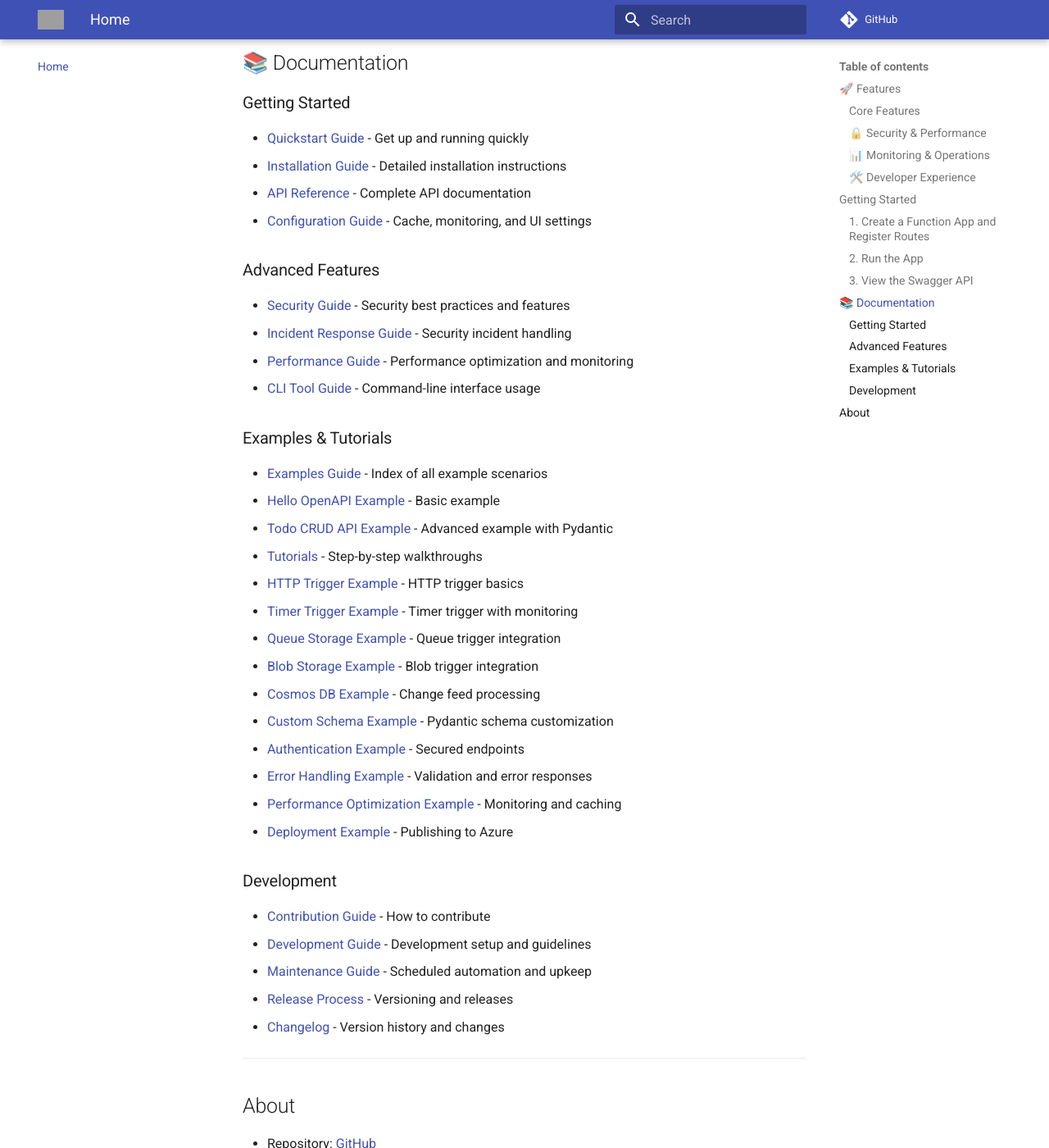
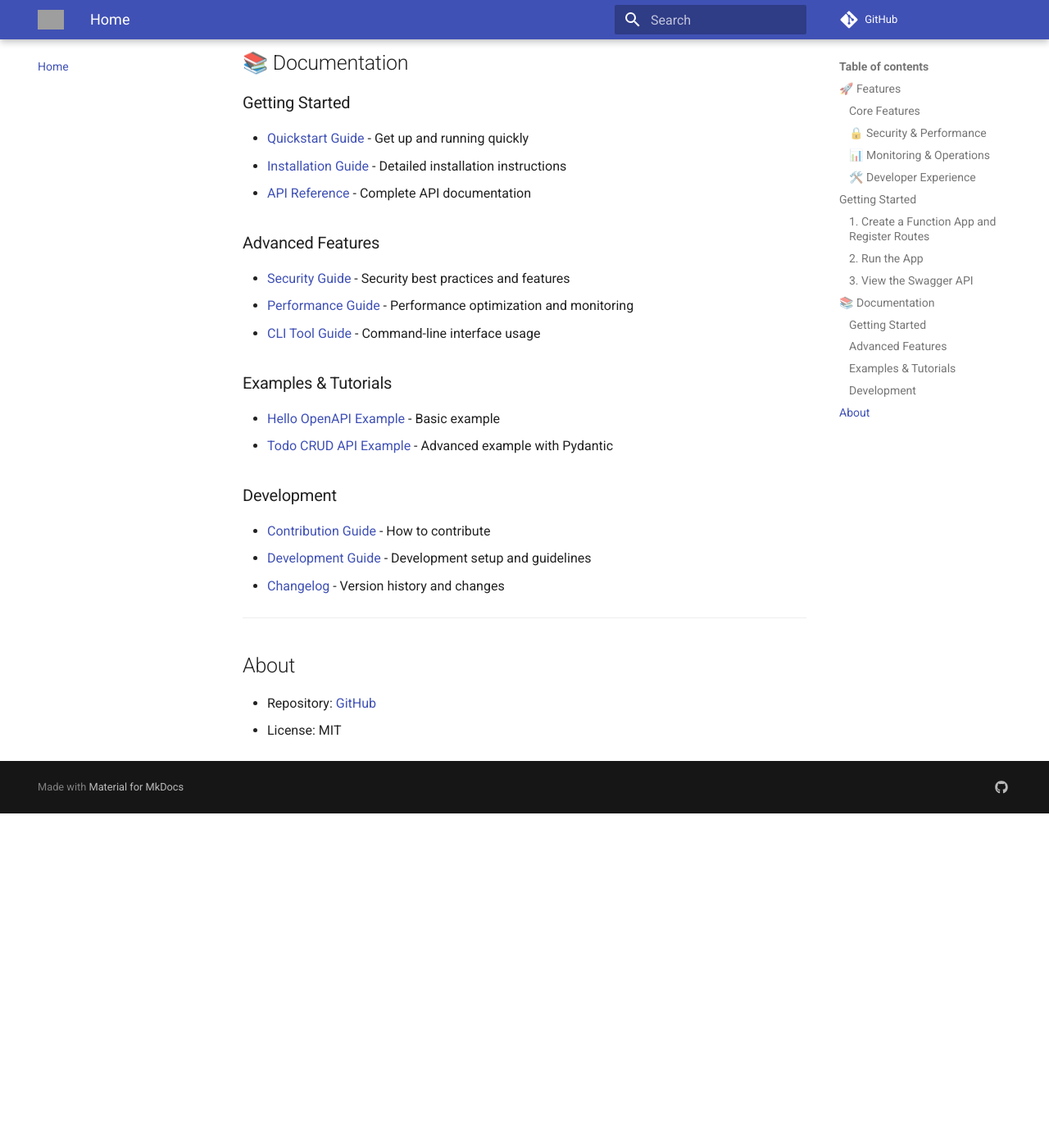
Before and after one commit to yeongseon/azure-functions-openapi, an MkDocs documentation site: the page built from docs/index.md, in a window 1280 px wide and 1400 px high, scrolled down 3757 px. Shown: the whole window at 82% size. Built offline with MkDocs 1.6.1 and Material for MkDocs 9.7.7, drawn with Linux system fonts in a browser that asks for light colours; comment, search, counter and statistics services are not loaded; after the commit the page ends 4749 px from its top, so only the background shows below that; grey boxes are pictures that could not be loaded.

Commit message:
docs: remove links to missing pages

```diff
--- a/docs/index.md
+++ b/docs/index.md
@@ -160,35 +160,19 @@ Once the app is running, open your browser:
 - [Quickstart Guide](./usage.md) - Get up and running quickly
 - [Installation Guide](./installation.md) - Detailed installation instructions
 - [API Reference](./api.md) - Complete API documentation
-- [Configuration Guide](./configuration.md) - Cache, monitoring, and UI settings
 
 ### Advanced Features
 - [Security Guide](./SECURITY.md) - Security best practices and features
-- [Incident Response Guide](./incident-response.md) - Security incident handling
 - [Performance Guide](./PERFORMANCE.md) - Performance optimization and monitoring
 - [CLI Tool Guide](./CLI.md) - Command-line interface usage
 
 ### Examples & Tutorials
-- [Examples Guide](./examples-guide.md) - Index of all example scenarios
 - [Hello OpenAPI Example](./examples/hello_openapi.md) - Basic example
 - [Todo CRUD API Example](./examples/todo_crud_api.md) - Advanced example with Pydantic
-- [Tutorials](./tutorials.md) - Step-by-step walkthroughs
-- [HTTP Trigger Example](./examples/http_trigger.md) - HTTP trigger basics
-- [Timer Trigger Example](./examples/timer_trigger.md) - Timer trigger with monitoring
-- [Queue Storage Example](./examples/queue_storage.md) - Queue trigger integration
-- [Blob Storage Example](./examples/blob_storage.md) - Blob trigger integration
-- [Cosmos DB Example](./examples/cosmos_db.md) - Change feed processing
-- [Custom Schema Example](./examples/custom_schema.md) - Pydantic schema customization
-- [Authentication Example](./examples/authentication.md) - Secured endpoints
-- [Error Handling Example](./examples/error_handling.md) - Validation and error responses
-- [Performance Optimization Example](./examples/performance_optimization.md) - Monitoring and caching
-- [Deployment Example](./examples/deployment.md) - Publishing to Azure
 
 ### Development
 - [Contribution Guide](./contributing.md) - How to contribute
 - [Development Guide](./development.md) - Development setup and guidelines
-- [Maintenance Guide](./maintenance.md) - Scheduled automation and upkeep
-- [Release Process](./release-process.md) - Versioning and releases
 - [Changelog](./changelog.md) - Version history and changes
 
 ---
```
Also changed, not shown: README.md (+0 -5 lines).
